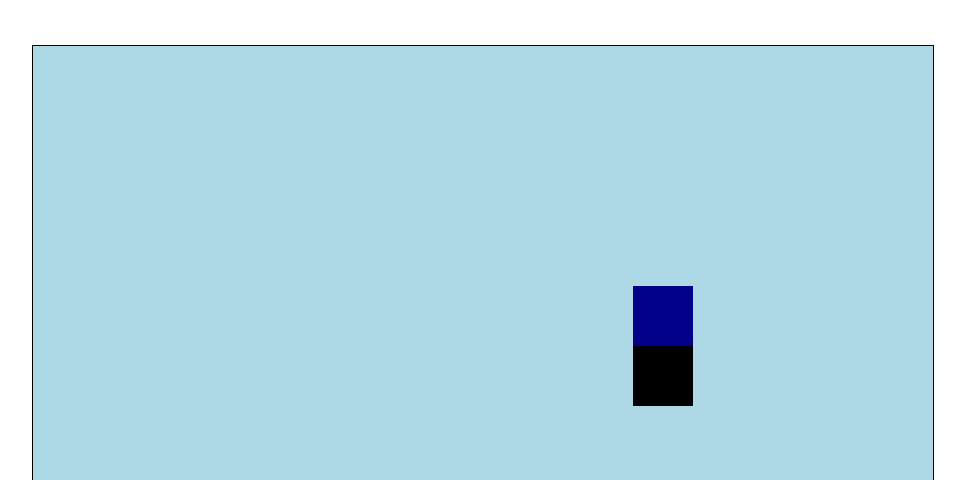
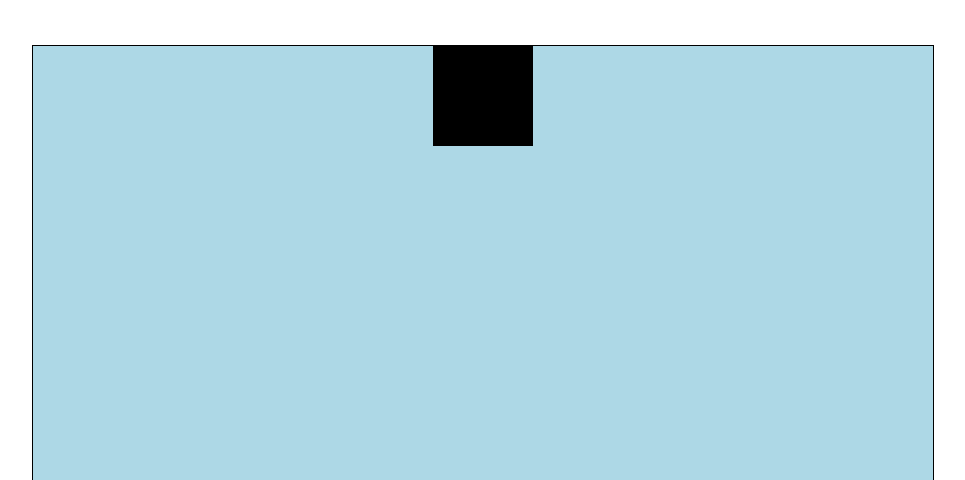
Before and after one commit to hexxunset/oldSchoolSnake, a plain HTML site: page index.html in a window 1280 px wide. Shown: the part 320-800 px from the top of the page, without its empty margins (157-1122 px from the left). Drawn offline with nearby package versions, Linux system fonts and the light colour scheme.

Commit message:
Add increased speed, increase snakeSize

```diff
--- a/index.html
+++ b/index.html
@@ -6,7 +6,6 @@
     <link rel="icon" type="image/x-icon" href="images/fav.png">
     <link href="http://fonts.googleapis.com/css?family=Open+Sans" rel="stylesheet" type="text/css">
     <link href="styles/style.css" rel="stylesheet" type="text/css">
-    <link href="styles/buttonStyle.css" rel="stylesheet" type="text/css">
   </head>
   <body>
     <div id="headerContainer">
--- a/scripts/main.js
+++ b/scripts/main.js
@@ -1,10 +1,3 @@
-const elemSize = 60;
-const canvasWidth = 900;
-const canvasHeight = 1200;
-const startX = 10*elemSize;
-const startY = 10*elemSize;
-const prize_value = 10;
-
 function getRandomInt(max) {
     return Math.floor(Math.random() * max);
 }
@@ -25,6 +18,7 @@ function sleep(ms) {
 
 class Game {
   constructor(snakeHead, snakeTail) {
+    this.sleepTime = 800;
     this.totalScore = 0;
     this.gameOver = false;
     this.snakeHead = snakeHead;
@@ -180,6 +174,13 @@ class SnakeTail extends Square {
 let c = document.getElementById("snakeCanvas");
 let ctx = c.getContext("2d");
 
+const elemSize = 100;
+const canvasWidth = c.width;
+const canvasHeight = c.height;
+const startX = Math.floor(canvasWidth/(2*elemSize))*elemSize;
+const startY = Math.floor(canvasWidth/(2*elemSize))*elemSize;
+const prize_value = 10;
+
 function calculateSnakeDirection(mouseX, mouseY, snakeHead) {
   const xDiff = Math.abs(mouseX - snakeHead.x);
   const yDiff = Math.abs(mouseY - snakeHead.y);
@@ -213,7 +214,7 @@ function calculateSnakeDirection(mouseX, mouseY, snakeHead) {
 
 async function main() {
   let snakeHead = new SnakeHead(startX, startY);
-  let snakeTail = new SnakeTail(snakeHead.x, snakeHead.y+60, snakeHead);
+  let snakeTail = new SnakeTail(snakeHead.x, snakeHead.y+elemSize, snakeHead);
   snakeHead.child = snakeTail;
   let game = new Game(snakeHead, snakeTail);
 
@@ -224,7 +225,7 @@ async function main() {
   });
 
   while(!game.gameOver) {
-    await sleep(800);
+    await sleep(game.sleepTime);
     ctx.clearRect(0, 0, canvasWidth, canvasHeight);
     // Won prizes, add square
     // kep old tail position -> calculate and draw new positions -> if head grabs prize, add tail
@@ -246,6 +247,9 @@ async function main() {
       game.snakeTail = snakeTail;
       // Move prize
       game.prize = new Square("red", getRandomInt(canvasWidth/elemSize)*elemSize, getRandomInt(canvasHeight/elemSize)*elemSize);;
+      // Increase speed
+      game.sleepTime -= 10;
+      console.log(game.sleepTime);
     }
     // Draw prize
     game.prize.updateSquare("red", game.prize.x, game.prize.y, elemSize, elemSize)
```
